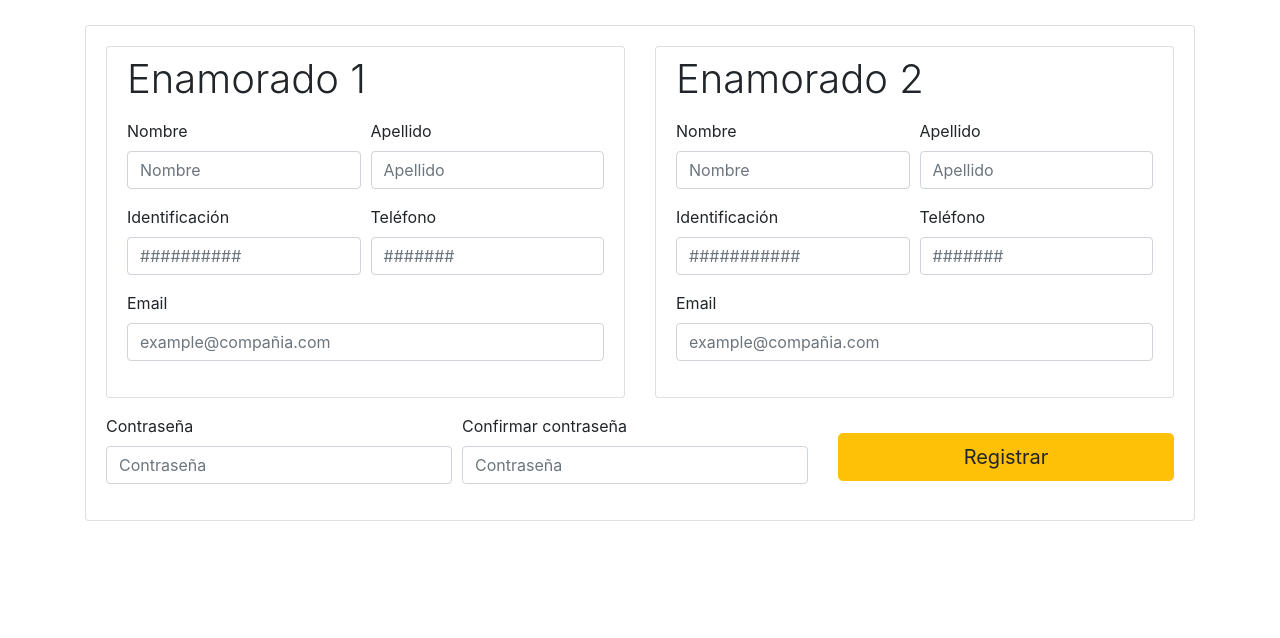
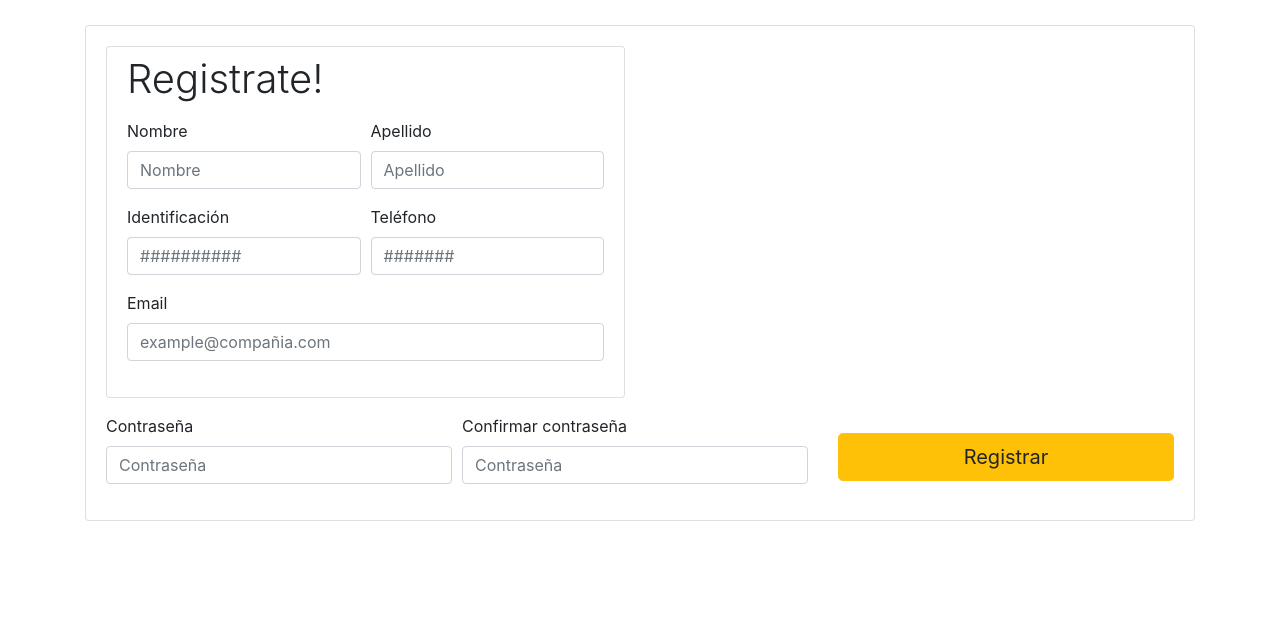
Before and after one commit to salocin0430/Emprendimiento, a Django app: page /pareja/registrate/ in a window 1280 px wide. Shown: the part 71-709 px from the top of the page. Run offline with Django 3.2, Linux system fonts and the light colour scheme; some libraries are stand-ins or nearby versions.

Commit message:
Registro y manejo de usuarios listo

```diff
--- a/Agricultura/Domain/models.py
+++ b/Agricultura/Domain/models.py
@@ -44,10 +44,9 @@ class Lugar(models.Model):
 
 class Boda(models.Model):
 	Enamorado1=models.ForeignKey(Enamorado, on_delete=models.CASCADE, null=True, blank=True, default=None, related_name='Enamorado1')
-	Enamorado2=models.ForeignKey(Enamorado, on_delete=models.CASCADE, null=True, blank=True, default=None, related_name='Enamorado2')
 	precio=models.BigIntegerField(default=0)
 	def __str__(self):
-		return self.Enamorado1.__str__()+" <-> "+self.Enamorado2.__str__()+" -> Boda: {}".format(self.id)
+		return self.Enamorado1.__str__()+" -> Boda: {}".format(self.id)
 
 class Transporte(models.Model):
 	nombre=models.CharField(max_length=50)
--- a/Agricultura/Pareja/views.py
+++ b/Agricultura/Pareja/views.py
@@ -26,14 +26,13 @@ def TableroResumen(request):
 	user_id = request.user
 	enamorado = Enamorado.objects.get(User_id=user_id)
 	boda = Boda.objects.filter(Enamorado1_id=enamorado.id)
+	print(boda)
 
-	if len(boda) == 0:
-		boda = Boda.objects.filter(Enamorado2_id=enamorado.id)
 
 	fiesta = FiestaEvento.objects.get(Boda_id=boda[0].id)
 	ceremonia = CeremoniaEvento.objects.get(Boda_id=boda[0].id)
 	luna = LunaMielEvento.objects.get(Boda_id=boda[0].id)
-	precio_pareja = int(boda[0].Enamorado1.precio) + int(boda[0].Enamorado2.precio)
+	precio_pareja = int(boda[0].Enamorado1.precio)
 
 
 	if fiesta.Lugar != None:
@@ -77,44 +76,35 @@ def TableroResumen(request):
 		precio_alim = (False , "")
 
 	enamorado1 = boda[0].Enamorado1
-	enamorado2 = boda[0].Enamorado2
 
 	bellezasE1 = BellezaCarrito.objects.filter(Enamorado_id=enamorado1.id)
-	bellezasE2 = BellezaCarrito.objects.filter(Enamorado_id=enamorado2.id)
+
 
 	prendasE1 = PrendaCarrito.objects.filter(Enamorado_id=enamorado1.id)
-	prendasE2 = PrendaCarrito.objects.filter(Enamorado_id=enamorado2.id)
 
 	AccesorioE1 = AccesorioCarrito.objects.filter(Enamorado_id=enamorado1.id)
-	AccesorioE2 = AccesorioCarrito.objects.filter(Enamorado_id=enamorado2.id)
 
 
 	flag_belleza1 = False
-	flag_belleza2 = False
+
 
 	flag_prenda1 = False
-	flag_prenda2 = False
+
 
 	flag_accesorio1 = False
-	flag_accesorio2 = False
+
 
 	if len(prendasE1) > 0:
 		flag_prenda1 = True
 
-	if len(prendasE2) > 0:
-		flag_prenda2 = True
 
 	if len(bellezasE1) > 0:
 		flag_belleza1 = True
 
-	if len(bellezasE2) > 0:
-		flag_belleza2 = True
 
 	if len(AccesorioE1) > 0:
 		flag_accesorio1 = True
 
-	if len(AccesorioE2) > 0:
-		flag_accesorio2 = True
 
 	ctx={
 		'user_id': user_id,
@@ -127,20 +117,16 @@ def TableroResumen(request):
 		'precio_ceremonia': getPriceFormat(ceremonia.precio),
 		'precio_luna': getPriceFormat(luna.precio),
 		'precio_enamorado': getPriceFormat(boda[0].Enamorado1.precio),
-		'precio_enamorado2': getPriceFormat(boda[0].Enamorado2.precio),
 		'enamoradoNombre': boda[0].Enamorado1,
-		'enamoradoNombre2': boda[0].Enamorado2,
 		'precio_pareja': getPriceFormat(precio_pareja),
 		'precio_boda': getPriceFormat(boda[0].precio),
 		'precio_entre': precio_entre,
 		'precio_alim': precio_alim,
 		'flag_deco': flag_deco,
 		'flag_belleza1': flag_belleza1,
-		'flag_belleza2': flag_belleza2,
 		'flag_prenda1': flag_prenda1,
-		'flag_prenda2': flag_prenda2,
 		'flag_accesorio1': flag_accesorio1,
-		'flag_accesorio2': flag_accesorio2,
+
 		'flag_activi' : flag_acti,
 		'flag_hotel': flag_hotel
 	}
@@ -880,93 +866,59 @@ def Registro(request):
 
 			email1 = request.POST.get("emailMEN")
 
-			#DATOS MUJER
-			nombre_persona2 = request.POST.get("nombreWOMAN")
-			nombre_persona2=nombre_persona2.title()
-
-			apellido_persona2 = request.POST.get("apellidoWOMAN")
-			apellido_persona2=apellido_persona2.title()
-
-			documento_persona2 = request.POST.get("identificacionWOMAN")
-
-			telefono2 = request.POST.get("telefonoWOMAN")
-
-			email2 = request.POST.get("emailWOMAN")
-
 			contrasena = request.POST.get("password")
 			contrasenaAut = request.POST.get("passwordAut")
 
 			users1=User.objects.filter(username=documento_persona1)
-			users2=User.objects.filter(username=documento_persona2)
 			if users1.count()>0 :
 				error=(True,"Identificacion 1 ya existe ")
 			else:
-				if users2.count()>0 :
-					error=(True,"Identificacion 2 ya existe ")
-				else:
-					if contrasena==contrasenaAut:
-						if telefono2.isdigit() and telefono1.isdigit():
-							if documento_persona2.isdigit() and documento_persona1.isdigit():
+				if contrasena==contrasenaAut:
+					if telefono1.isdigit():
+						if documento_persona1.isdigit():
 
 
-								user1=User.objects.create(first_name=nombre_persona1,last_name=apellido_persona1, email=email1, username=documento_persona1)
+							user1=User.objects.create(first_name=nombre_persona1,last_name=apellido_persona1, email=email1, username=documento_persona1)
 
 
-								user1.set_password(contrasena)
-								user1.save()
-								user2=User.objects.create(first_name=nombre_persona2, last_name=apellido_persona2, email=email2, username=documento_persona2)
-								user2.set_password(contrasena)
-								user2.save()
+							user1.set_password(contrasena)
+							user1.save()
 
-								#creacion enamorados
-								enamorado1=Enamorado.objects.create(User=user1, cedula=documento_persona1, telefono=telefono1)
-								enamorado1.save()
-								enamorado2=Enamorado.objects.create(User=user2, cedula=documento_persona2, telefono=telefono2)
-								enamorado2.save()
+							#creacion enamorados
+							enamorado1=Enamorado.objects.create(User=user1, cedula=documento_persona1, telefono=telefono1)
+							enamorado1.save()
 
-								#creacion de Boda
-								Boda1=Boda.objects.create(Enamorado1=enamorado1,Enamorado2=enamorado2)
-								Boda1.save()
-								#CREACION CEREMONIA
-								CeremoniaEvento1=CeremoniaEvento.objects.create(Boda=Boda1)
-								#CREACION FIESTA
-								FiestaEvento1=FiestaEvento.objects.create(Boda=Boda1)
-								#CREACION LUNA DE MIEL
-								LunaMielEvento1=LunaMielEvento.objects.create(Boda=Boda1)
+							#creacion de Boda
+							Boda1=Boda.objects.create(Enamorado1=enamorado1)
+							Boda1.save()
+							#CREACION CEREMONIA
+							CeremoniaEvento1=CeremoniaEvento.objects.create(Boda=Boda1)
+							#CREACION FIESTA
+							FiestaEvento1=FiestaEvento.objects.create(Boda=Boda1)
+							#CREACION LUNA DE MIEL
+							LunaMielEvento1=LunaMielEvento.objects.create(Boda=Boda1)
 
-								#REINICIO DE DATOS
-								nombre_persona1 =""
+							#REINICIO DE DATOS
+							nombre_persona1 =""
 
 
-								apellido_persona1 =""
-								apellido_persona1 =""
+							apellido_persona1 =""
+							apellido_persona1 =""
 
-								documento_persona1 =""
+							documento_persona1 =""
 
-								telefono1 = ""
+							telefono1 = ""
 
-								email1  =""
+							email1  =""
 
-								#DATOS MUJER
-								nombre_persona2  =""
-								nombre_persona2=""
 
-								apellido_persona2 =""
-								apellido_persona2=""
-
-								documento_persona2 =""
-
-								telefono2 =""
-
-								email2 =""
-
-								mensaje = (True, "La persona fue ingresada en el sistema")
-							else:
-								error=(True,"La identificacion debe ser numerica")
+							mensaje = (True, "La persona fue ingresada en el sistema")
 						else:
-							error=(True,"El telefono debe ser numerico")
+							error=(True,"La identificacion debe ser numerica")
 					else:
-						error=(True,"Contraseña no coincide")
+						error=(True,"El telefono debe ser numerico")
+				else:
+					error=(True,"Contraseña no coincide")
 
 			ctx = {
 
@@ -977,11 +929,6 @@ def Registro(request):
 			'documento_persona1':documento_persona1,
 			'telefono1': telefono1,
 			'email1':email1,
-			'nombre_persona2':nombre_persona2,
-			'apellido_persona2':apellido_persona2,
-			'documento_persona2':documento_persona2,
-			'telefono2': telefono2,
-			'email2':email2,
 
 			}
 			return HttpResponse(template.render(ctx, request))
--- a/Agricultura/templates/Pareja/registro.html
+++ b/Agricultura/templates/Pareja/registro.html
@@ -60,7 +60,7 @@
                         <div class="col-12 col-lg-6 mb-3 mb-lg-0">
                             <div class="card">
                                 <div class="card-body pt-2">
-                                    <h1 class="font-weight-light mb-3">Enamorado 1</h1>
+                                    <h1 class="font-weight-light mb-3">Registrate!</h1>
                                     <div class="form-row">
                                         <div class="form-group col-12 col-md-6">
                                             <label for="nombreMEN">Nombre</label>
@@ -84,37 +84,6 @@
                                     <div class="form-group">
                                         <label for="emailMEN">Email</label>
                                         <input type="email" name="emailMEN" value="{{email1}}" class="form-control" id="emailMEN" / placeholder="example@compañia.com" required>
-                                    </div>
-                                </div>
-                            </div>
-                        </div>
-                        <div class="col-12 col-lg-6">
-                            <div class="card">
-                                <div class="card-body pt-2">
-                                    <h1 class="font-weight-light mb-3">Enamorado 2</h1>
-                                    <div class="form-row">
-                                        <div class="form-group col-12 col-md-6">
-                                            <label for="nombreWOMAN">Nombre</label>
-                                            <input type="text" name="nombreWOMAN" value="{{nombre_persona2}}" class="form-control" id="nombreWOMAN" / placeholder="Nombre" required>
-                                        </div>
-                                        <div class="form-group col-12 col-md-6">
-                                            <label for="apellidoWOMAN">Apellido</label>
-                                            <input type="text" name="apellidoWOMAN" value="{{apellido_persona2}}" class="form-control" id="apellidoWOMAN" / placeholder="Apellido" required>
-                                        </div>
-                                    </div>
-                                    <div class="form-row">
-                                        <div class="form-group col-12 col-md-6">
-                                            <label for="identificacionWOMAN">Identificación</label>
-                                            <input type="number" name="identificacionWOMAN" value="{{documento_persona2}}" class="form-control" id="identificacionWOMAN" / placeholder="###########" required>
-                                        </div>
-                                        <div class="form-group col-12 col-md-6">
-                                            <label for="telefonoWOMAN">Teléfono</label>
-                                            <input type="number min=1" name="telefonoWOMAN" value="{{telefono2}}" class="form-control" id="telefonoWOMAN" / placeholder="#######" required >
-                                        </div>
-                                    </div>
-                                    <div class="form-group">
-                                        <label for="emailWOMAN">Email</label>
-                                        <input type="email" name="emailWOMAN" value="{{email2}}" class="form-control" id="emailWOMAN" / placeholder="example@compañia.com" required>
                                     </div>
                                 </div>
                             </div>
```
Also changed, not shown: Agricultura/templates/TableroResumen.html (+0 -14 lines), Agricultura/Domain/migrations/0003_remove_boda_enamorado2.py (added), Agricultura/db.sqlite3.
